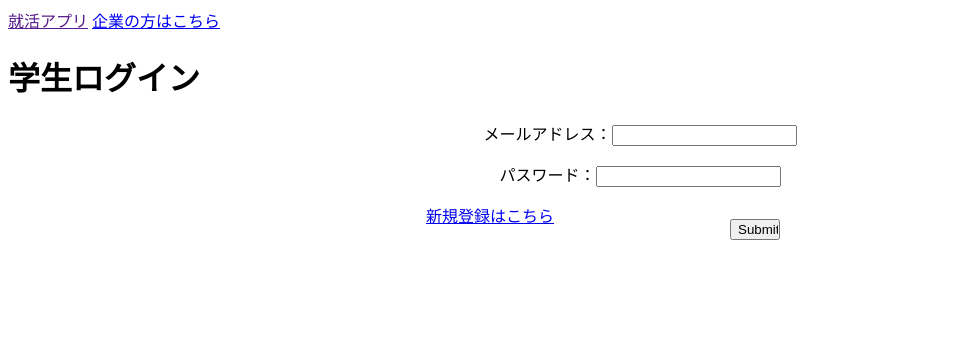
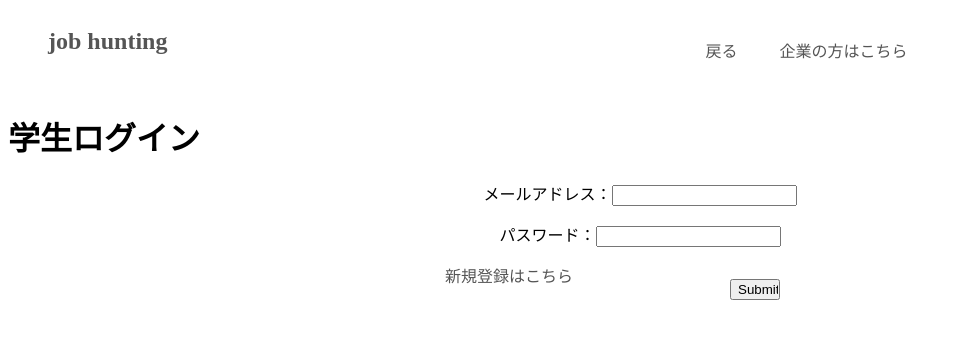
Before and after one commit to 231048Miki/Oto-fu, a PHP site: page /login.php in a window 1280 px wide. Shown: the top 339 px of the page, without its empty margins (0-960 px from the left). Run offline with PHP 8.4, Linux system fonts and the light colour scheme.

Commit message:
css中心にレイアウトやった

```diff
--- a/fujii/login.css
+++ b/fujii/login.css
@@ -21,3 +21,8 @@
 .submit{
     width: 50px;
 }
+
+.web-name{
+    color: #555;
+    text-decoration: none;
+}
--- a/fujii/login.php
+++ b/fujii/login.php
@@ -8,6 +8,7 @@ $HTML_HEADER = <<<___EOF___
         <head>
             <meta charset="UTF-8">
             <link rel="stylesheet" , href="login.css">
+            <link rel="stylesheet" , href="../iizuka/header.css">
             <title>就活生ログイン画面</title>
         </head>
         <body>
@@ -19,8 +20,21 @@ $HTML_FOOTER = <<<___EOF___
     ___EOF___;
 
 $HTML_BODY = <<<___EOF___
-    <a href="">就活アプリ</a>
-    <a href="comlogin.php">企業の方はこちら</a>
+
+    <div class="header">
+    <div class="tologin">
+        <ul>
+            <h2>
+                <a href="login.php" class="web-name">job hunting</a>
+            </h2>
+        </ul>
+    </div>
+        <div class="menu">
+            <a onclick="history.back(-1)" class="header-nav">戻る</a>
+            <a href="comlogin.php" class="header-nav">企業の方はこちら</a>
+        </div>
+    </div>
+
     <h1>学生ログイン</h1>
     <div class="upper">
     <form class="form" method="POST" action="logincheck.php">
@@ -29,7 +43,7 @@ $HTML_BODY = <<<___EOF___
         </div>
         <div class="under">
         <div class="sign">
-        <a href="signup.php">新規登録はこちら</a>
+        <a href="signup.php" class="header-nav">新規登録はこちら</a>
         </div>
         <div class="login">
         <p><input type="submit" class="submit" name="login"></p>
--- a/fujii/signup.css
+++ b/fujii/signup.css
@@ -11,3 +11,8 @@
     height: 100px;
     text-align: center;
 }
+
+.web-name{
+    color: #555;
+    text-decoration: none;
+}
--- a/iizuka/header.css
+++ b/iizuka/header.css
@@ -11,7 +11,6 @@
 }
 .menu{
     margin: 30px;
-    padding-left: 30px;
     margin-left: 500px;
 }
 
@@ -38,3 +37,10 @@
 .header-nav:hover:before {
     transform: scale(1);
 }
+
+@media screen and (max-width:600px){
+    .menu{
+        margin: 30px;
+        margin-left: 500px;
+    }
+}
--- a/iizuka/header.php
+++ b/iizuka/header.php
@@ -8,7 +8,7 @@
 
 <body>
     <div class="header">
-        <h2 class="sns">job hunting</h2>
+        <h2 class="sns" onclick="適当にいれてね">job hunting</h2>
         <div class="menu">
             <a href="#" class="header-nav">マイページ</a>
             <a onclick="history.back(-1)" class="header-nav">戻る</a>
```
Also changed, not shown: fujii/comlogin.php (+16 -3 lines), fujii/comsignup.php (+9 -6 lines), fujii/signup.php (+11 -6 lines).
